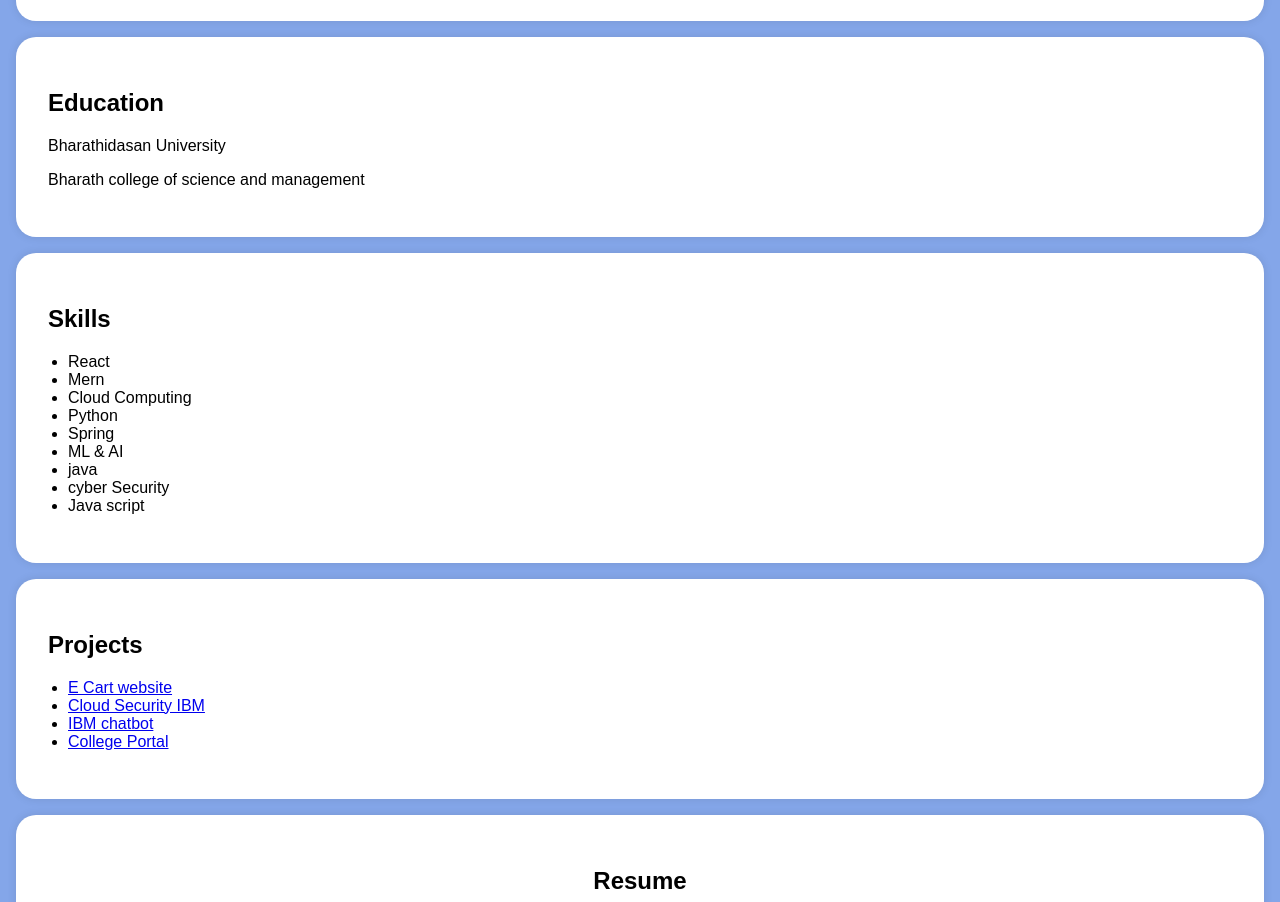
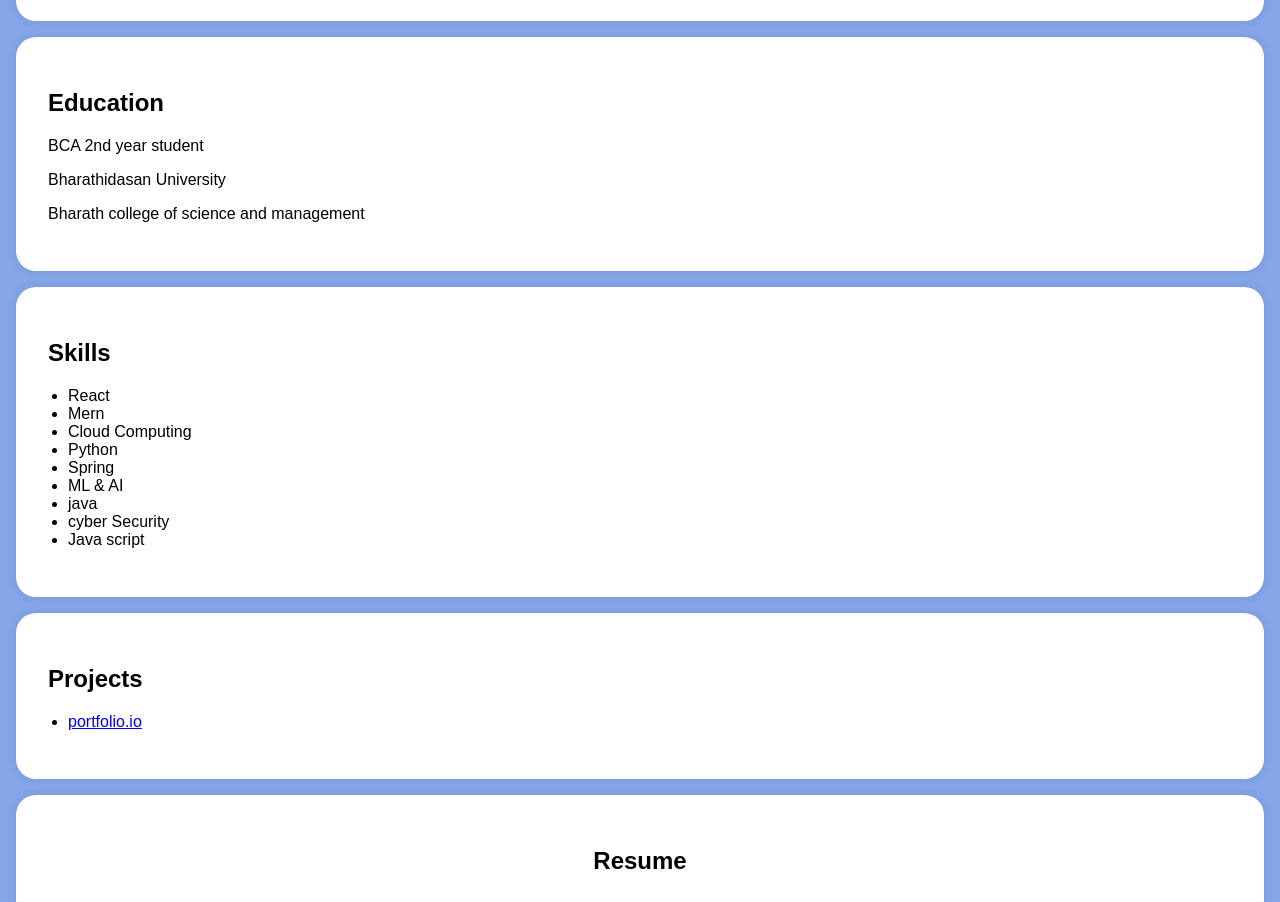
Before and after one commit to karthithulasirajan/Digital-portfolio, a plain HTML site: page index.html in a window 1280 px wide. Shown: the part 409-1311 px from the top of the page. Drawn offline with Linux system fonts and the light colour scheme.

Commit message:
Update index.html

```diff
--- a/index.html
+++ b/index.html
@@ -132,6 +132,7 @@
     <section id="education ">
         <div class="section-content ">
             <h2>Education</h2>
+            <p>BCA 2nd year student</p>
             <p>Bharathidasan University</p>
             <p>Bharath college of science and management</P>
         </div>
@@ -158,10 +159,7 @@
         <div class="section-content ">
             <h2>Projects</h2>
             <ul>
-                <li><a href="# ">E Cart website</a></li>
-                <li><a href="# ">Cloud Security IBM</a></li>
-                <li><a href="# ">IBM chatbot</a></li>
-                <li><a href="# ">College Portal</a></li>
+                <li><a href="# ">portfolio.io</a></li>
                 <!-- Add more project links here -->
             </ul>
         </div>
```
